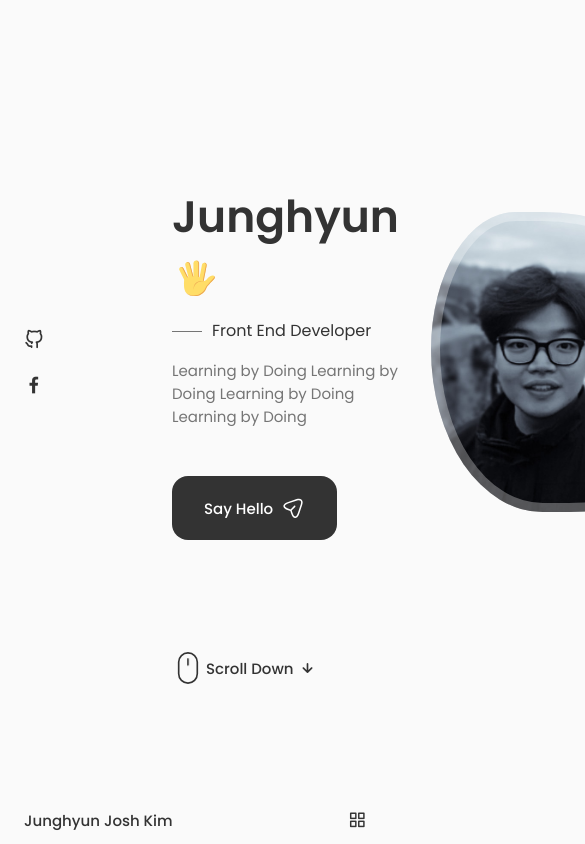
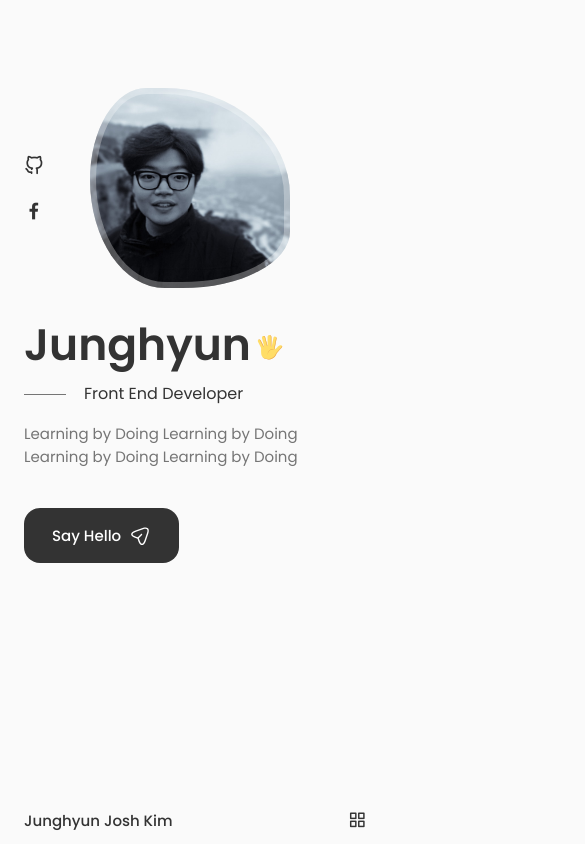
Before and after one commit to junghyun-josh-kim/portfolio-junghyun, a React (Create React App) app: page / in a window 390 px wide. Shown: the top 844 px of the page, 585 px wide, since content can reach past the window. Built offline with nearby package versions, Linux system fonts and the light colour scheme.

Commit message:
CSS: Responsive Home

```diff
--- a/src/App.css
+++ b/src/App.css
@@ -174,10 +174,22 @@
     margin-left: var(--mb-1-5);
     margin-right: var(--mb-1-5);
   }
+
+  .button {
+    padding: 1rem 1.75rem;
+  }
+
+  .button__icon {
+    width: 22px;
+    height: 22px;
+  }
 }
 
 /* Medium Devices */
 @media screen and (max-width: 768px) {
+  .section {
+    padding: 2rem 0 4rem;
+  }
 }
 
 @media screen and (max-width: 576px) {
@@ -185,6 +197,9 @@
 
 /* Small Devices */
 @media screen and (max-width: 350px) {
+  :root {
+    --big-font-size: 2.25rem;
+  }
   .container {
     margin-left: var(--mb-1);
     margin-right: var(--mb-1);
--- a/src/components/home/home.css
+++ b/src/components/home/home.css
@@ -115,15 +115,74 @@
 
 /* Large Devices */
 @media screen and (max-width: 992px) {
+  .home__content {
+    grid-template-columns: 100px repeat(2, 1fr);
+    column-gap: 1.25rem;
+  }
+
+  .home__hand {
+    width: 26px;
+    height: 26px;
+  }
+
+  .home__subtitle {
+    padding-left: 3.75rem;
+    margin-bottom: var(--mb-1);
+  }
+
+  .home__subtitle::before {
+    width: 42px;
+    top: 0.8rem;
+  }
+  .home__description {
+    max-width: initial;
+    margin-bottom: var(--mb-2-5);
+  }
+
+  .home__img {
+    width: 250px;
+    height: 250px;
+    box-shadow: inset 0 0 0 8px rgb(255 255 255 / 30%);
+  }
+
+  .home__scroll {
+    margin-left: 7.5rem;
+  }
 }
 
 /* Medium Devices */
 @media screen and (max-width: 768px) {
-}
+  .home__content {
+    grid-template-columns: 0.5fr 3fr;
+    padding-top: 3.5rem;
+  }
 
-@media screen and (max-width: 576px) {
+  .home__img {
+    order: initial;
+    justify-self: initial;
+    box-shadow: inset 0 0 0 6px rgb(255 255 255 / 30%);
+    width: 200px;
+    height: 200px;
+  }
+
+  .home__data {
+    grid-column: 1/3;
+  }
+
+  .home__scroll {
+    display: none;
+  }
 }
 
 /* Small Devices */
 @media screen and (max-width: 350px) {
+  .home__img {
+    width: 180px;
+    height: 180px;
+  }
+
+  .home__hand {
+    width: 22px;
+    height: 22px;
+  }
 }
```
Also changed, not shown: src/assets/scroll.svg (deleted).
